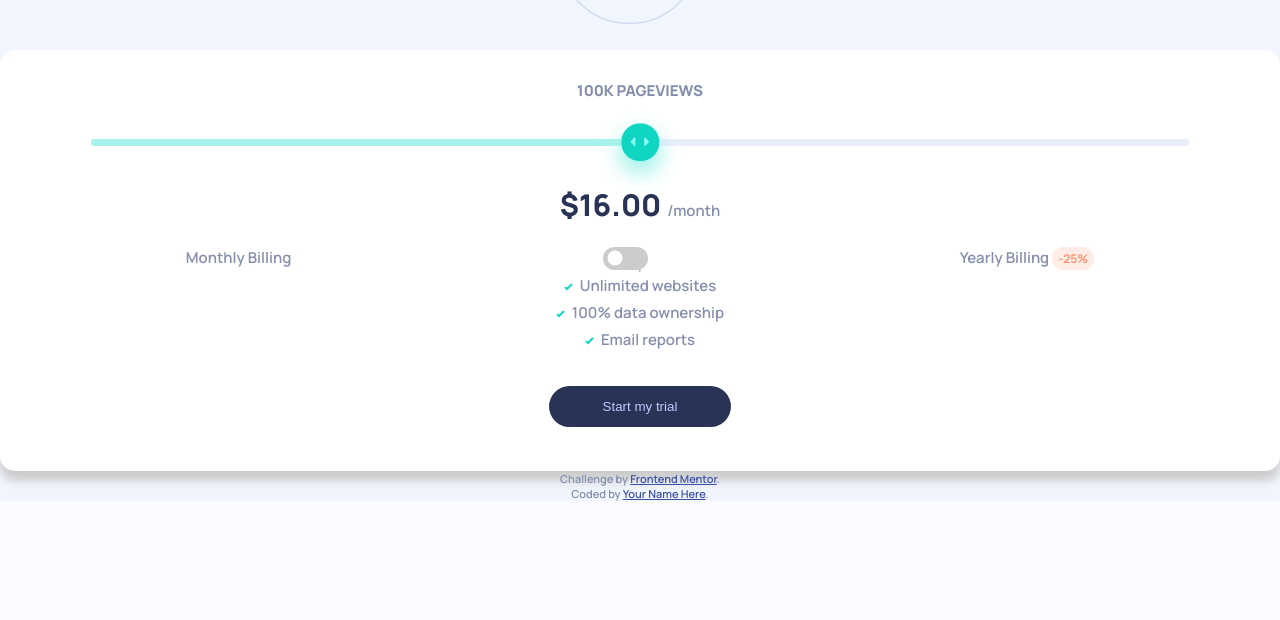
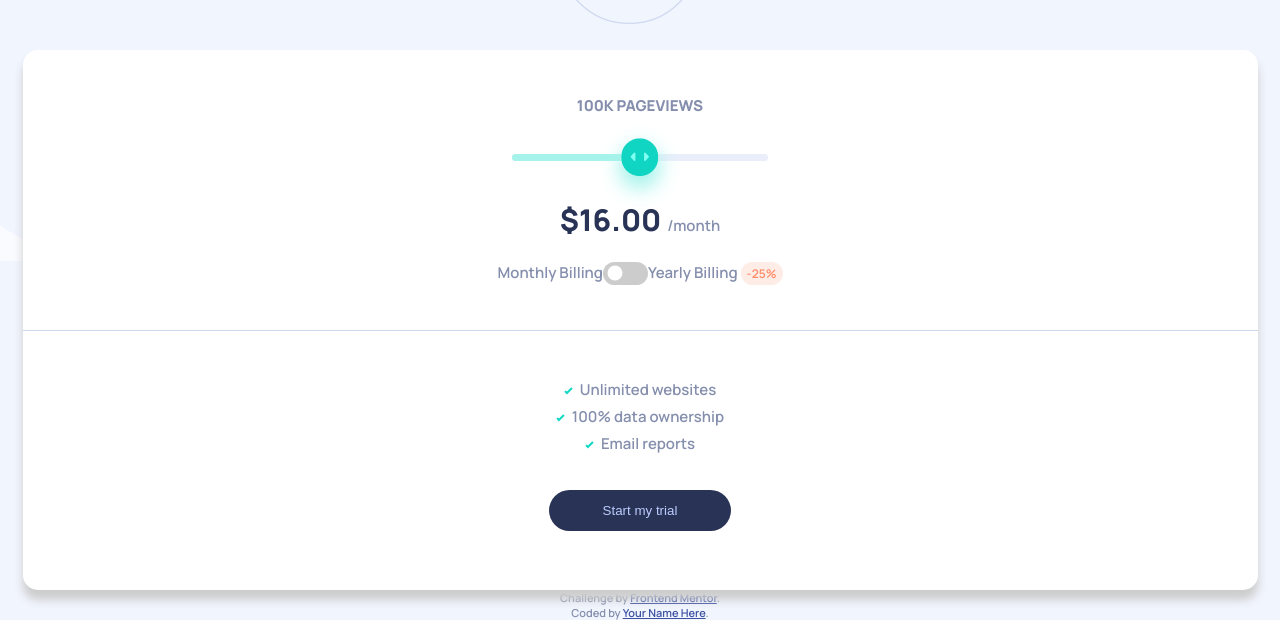
Before and after one commit to aroquega/FEM-InteractivePricingComponent, a plain HTML site: page index.html in a window 1280 px wide. Shown: the part 188-808 px from the top of the page. Drawn offline with Linux system fonts and the light colour scheme; a script that the page names is missing.

Commit message:
add rule to pricing panel

```diff
--- a/css/pricing-panel.css
+++ b/css/pricing-panel.css
@@ -1,14 +1,22 @@
 #pricing-panel {
     background: hsl(0, 0%, 100%);
     display: flex;
+    position: relative;
     flex-flow: column wrap;
     align-items: center;
-    padding: 2em;
     border-radius: 1em;
+    margin: 0 1.5em;
     box-shadow: 0px 10px 10px  hsl(0, 0%, 80%);
 }
 
-#pricing-panel>h2{
+#pricing-panel>div{
+    display: flex;
+    flex-flow: column wrap;
+    align-items: center;
+    margin: 3em 0;
+}
+
+#pricing-panel h2{
     font-size: 1rem;
     color:  hsl(225, 20%, 60%);
     text-transform: uppercase;
@@ -46,6 +54,12 @@ main {
     padding: 0.25em 0.5em;
 }
 
+#pricing-panel hr {
+    border: none;
+    border-top: 1px solid hsl(223, 50%, 87%);
+    width: 100%;
+}
+
 #pricing-panel .benefits {
     text-align: center;
     list-style: url(../images/icon-check.svg) inside;
--- a/index.html
+++ b/index.html
@@ -37,6 +37,7 @@
       </p>
     </header>
     <article id="pricing-panel">
+      <div>
         <h2>
           100K Pageviews
         </h2>
@@ -80,7 +81,9 @@
             <span class="discount">-25%</span>
           </label>
         </div>
+      </div>
       <hr>
+      <div>
         <ul class="benefits">
           <li>Unlimited websites</li>
           <li>100% data ownership</li>
@@ -88,6 +91,7 @@
         </ul>
         <div>
           <button class="button">Start my trial</button>
+        </div>
       </div>
     </article>
     <footer class="attribution">
```
Lines whose indentation alone changed are shown as unchanged.
